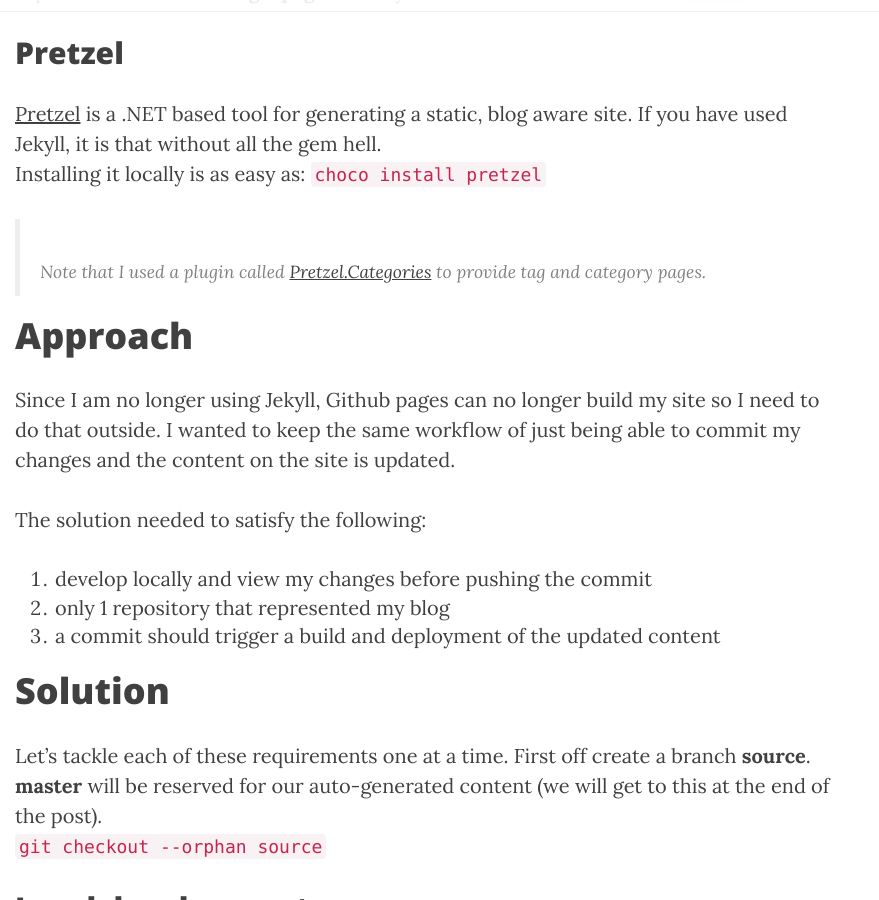
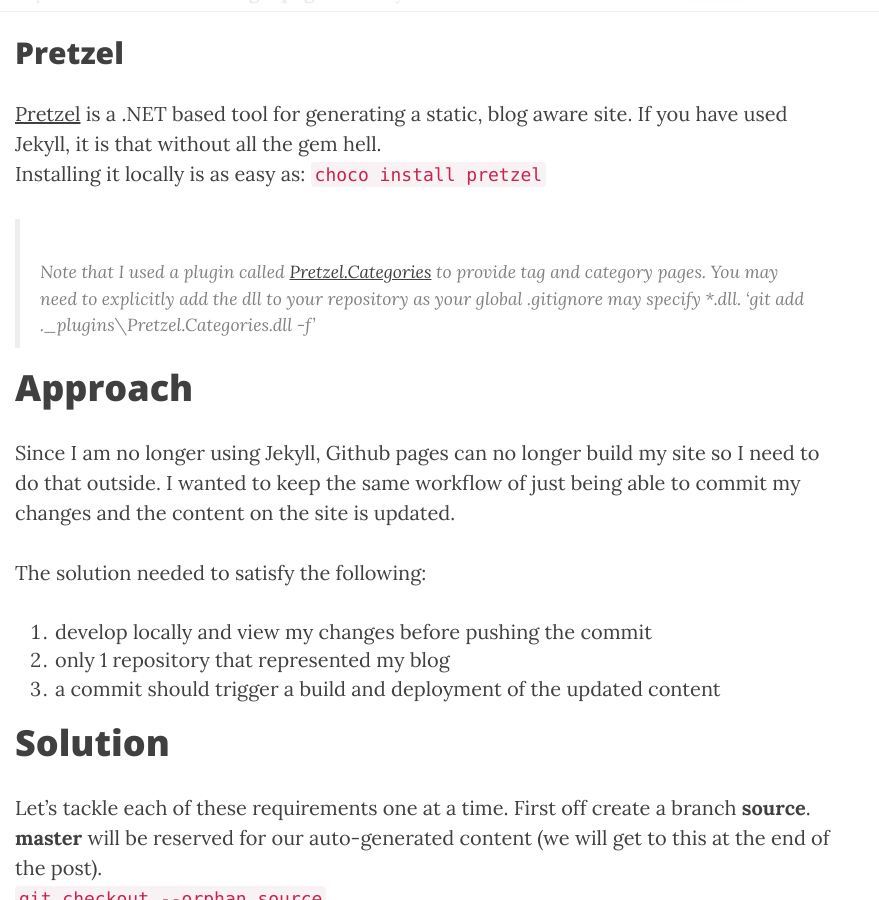
Before and after one commit to rikvandersanden/dburriss.github.io, a Jekyll site: the page built from _posts/2017-01-31-pretzel-blog-appveyor-deployment.md, in a window 1280 px wide and 900 px high, scrolled down 1466 px. Shown: the whole window, without its empty margins (0-879 px from the left). Built offline with Jekyll 4.4.1, drawn with Linux system fonts in a browser that asks for light colours; nearby versions of some CDN libraries; comment, search, counter and statistics services are not loaded.

Commit message:
note on adding plugin dll

```diff
--- a/_posts/2017-01-31-pretzel-blog-appveyor-deployment.md
+++ b/_posts/2017-01-31-pretzel-blog-appveyor-deployment.md
@@ -34,7 +34,7 @@
 [Pretzel](https://github.com/Code52/pretzel) is a .NET based tool for generating a static, blog aware site. If you have used Jekyll, it is that without all the gem hell.
 Installing it locally is as easy as: `choco install pretzel`
 
-> Note that I used a plugin called [Pretzel.Categories](https://github.com/k94ll13nn3/Pretzel.Categories) to provide tag and category pages.
+> Note that I used a plugin called [Pretzel.Categories](https://github.com/k94ll13nn3/Pretzel.Categories) to provide tag and category pages. You may need to explicitly add the dll to your repository as your global .gitignore may specify *.dll.  'git add .\_plugins\Pretzel.Categories.dll -f'
 
 # Approach
 
```
